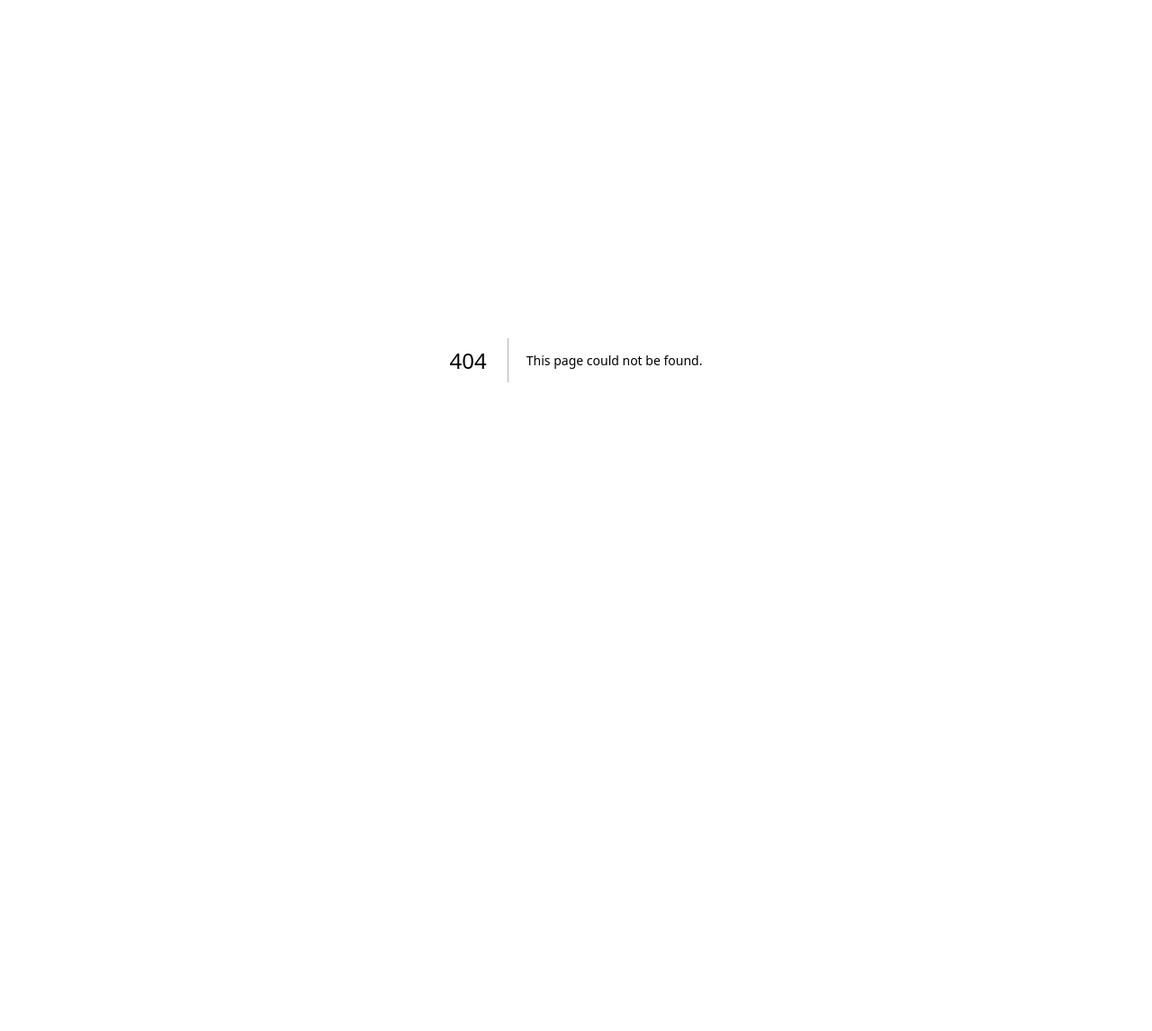
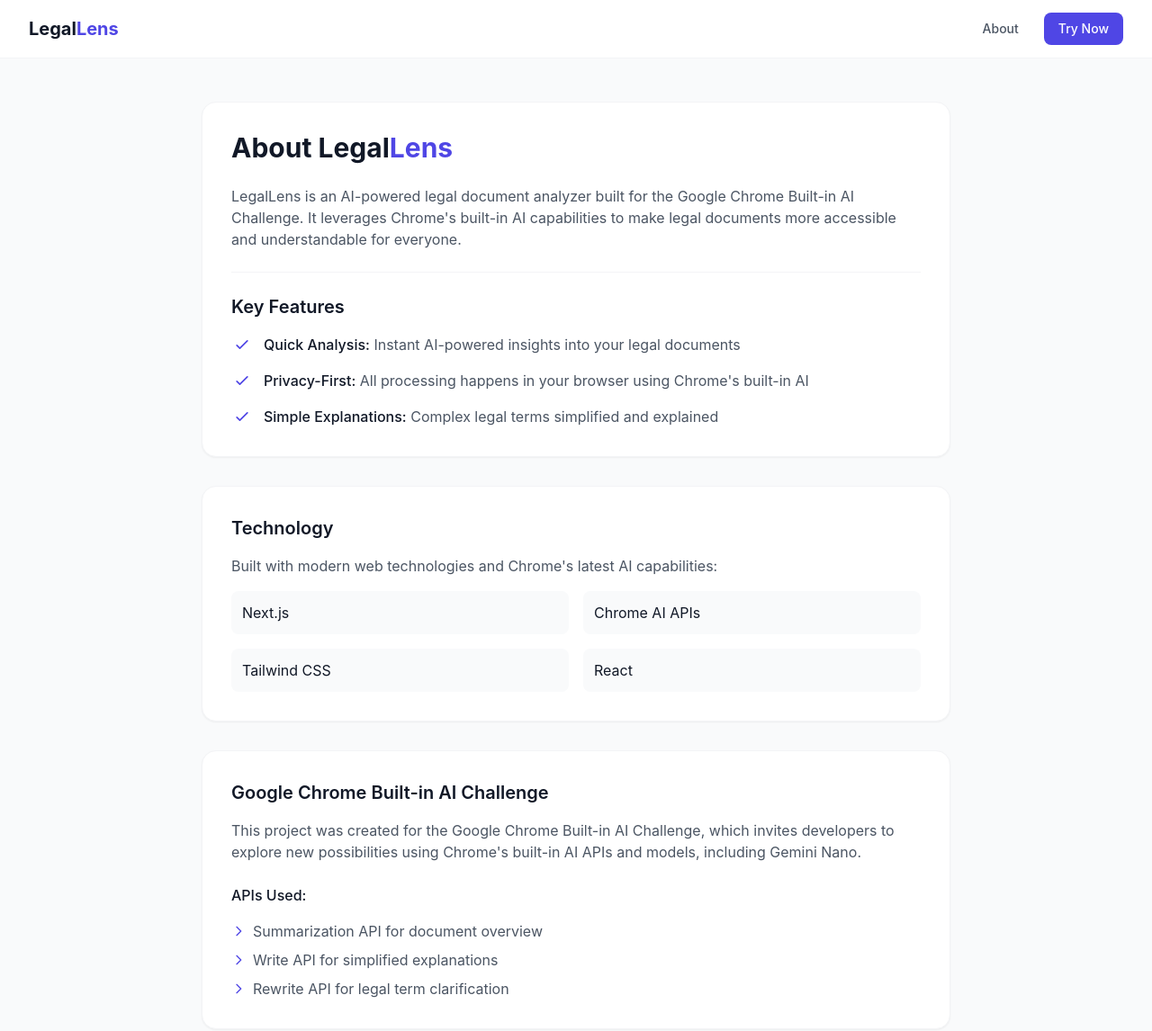
Before and after one commit to ssa206/legal-lens, a Next.js app: page /about in a window 1280 px wide. Before the commit this address had no page. Shown: the top 1146 px of the page at 90% size. Before the commit the page ends 800 px from the top, so only its background shows below. Built offline with nearby package versions, Linux system fonts and the light colour scheme.

Commit message:
about page

```diff
--- /dev/null
+++ b/app/about/page.js
@@ -0,0 +1,139 @@
+import Link from 'next/link';
+
+export default function About() {
+  return (
+    <main className="min-h-screen bg-gray-50">
+      {/* Navbar */}
+      <nav className="bg-white border-b border-gray-100">
+        <div className="max-w-7xl mx-auto px-4 sm:px-6 lg:px-8">
+          <div className="flex justify-between h-16 items-center">
+            <Link href="/" className="flex items-center">
+              <span className="text-xl font-bold text-gray-900">
+                Legal<span className="text-indigo-600">Lens</span>
+              </span>
+            </Link>
+            <div className="flex items-center space-x-4">
+              <Link
+                href="/about"
+                className="text-gray-600 hover:text-gray-900 px-3 py-2 rounded-lg text-sm font-medium"
+              >
+                About
+              </Link>
+              <Link
+                href="/"
+                className="bg-indigo-600 text-white px-4 py-2 rounded-lg text-sm font-medium hover:bg-indigo-700 transition-colors"
+              >
+                Try Now
+              </Link>
+            </div>
+          </div>
+        </div>
+      </nav>
+
+      {/* Main Content */}
+      <div className="max-w-4xl mx-auto px-4 py-12 sm:px-6 lg:px-8">
+        {/* Project Overview */}
+        <div className="bg-white rounded-2xl shadow-sm border border-gray-100 p-8 mb-8">
+          <h1 className="text-3xl font-bold text-gray-900 mb-6">
+            About Legal<span className="text-indigo-600">Lens</span>
+          </h1>
+          <p className="text-gray-600 mb-6">
+            LegalLens is an AI-powered legal document analyzer built for the Google Chrome Built-in AI Challenge.
+            It leverages Chrome&apos;s built-in AI capabilities to make legal documents more accessible and understandable for everyone.
+          </p>
+          <div className="border-t border-gray-100 pt-6">
+            <h2 className="text-xl font-semibold text-gray-900 mb-4">Key Features</h2>
+            <ul className="space-y-4">
+              <li className="flex items-start">
+                <div className="flex-shrink-0 h-6 w-6 flex items-center justify-center">
+                  <svg className="h-5 w-5 text-indigo-600" fill="none" stroke="currentColor" viewBox="0 0 24 24">
+                    <path strokeLinecap="round" strokeLinejoin="round" strokeWidth="2" d="M5 13l4 4L19 7" />
+                  </svg>
+                </div>
+                <p className="ml-3 text-gray-600">
+                  <span className="font-medium text-gray-900">Quick Analysis:</span> Instant AI-powered insights into your legal documents
+                </p>
+              </li>
+              <li className="flex items-start">
+                <div className="flex-shrink-0 h-6 w-6 flex items-center justify-center">
+                  <svg className="h-5 w-5 text-indigo-600" fill="none" stroke="currentColor" viewBox="0 0 24 24">
+                    <path strokeLinecap="round" strokeLinejoin="round" strokeWidth="2" d="M5 13l4 4L19 7" />
+                  </svg>
+                </div>
+                <p className="ml-3 text-gray-600">
+                  <span className="font-medium text-gray-900">Privacy-First:</span> All processing happens in your browser using Chrome&apos;s built-in AI
+                </p>
+              </li>
+              <li className="flex items-start">
+                <div className="flex-shrink-0 h-6 w-6 flex items-center justify-center">
+                  <svg className="h-5 w-5 text-indigo-600" fill="none" stroke="currentColor" viewBox="0 0 24 24">
+                    <path strokeLinecap="round" strokeLinejoin="round" strokeWidth="2" d="M5 13l4 4L19 7" />
+                  </svg>
+                </div>
+                <p className="ml-3 text-gray-600">
+                  <span className="font-medium text-gray-900">Simple Explanations:</span> Complex legal terms simplified and explained
+                </p>
+              </li>
+            </ul>
+          </div>
+        </div>
+
+        {/* Technology Stack */}
+        <div className="bg-white rounded-2xl shadow-sm border border-gray-100 p-8 mb-8">
+          <h2 className="text-xl font-semibold text-gray-900 mb-4">Technology</h2>
+          <div className="space-y-4">
+            <p className="text-gray-600">
+              Built with modern web technologies and Chrome&apos;s latest AI capabilities:
+            </p>
+            <ul className="grid grid-cols-2 gap-4">
+              <li className="flex items-center p-3 bg-gray-50 rounded-lg">
+                <span className="text-gray-900">Next.js</span>
+              </li>
+              <li className="flex items-center p-3 bg-gray-50 rounded-lg">
+                <span className="text-gray-900">Chrome AI APIs</span>
+              </li>
+              <li className="flex items-center p-3 bg-gray-50 rounded-lg">
+                <span className="text-gray-900">Tailwind CSS</span>
+              </li>
+              <li className="flex items-center p-3 bg-gray-50 rounded-lg">
+                <span className="text-gray-900">React</span>
+              </li>
+            </ul>
+          </div>
+        </div>
+
+        {/* Hackathon Context */}
+        <div className="bg-white rounded-2xl shadow-sm border border-gray-100 p-8">
+          <h2 className="text-xl font-semibold text-gray-900 mb-4">Google Chrome Built-in AI Challenge</h2>
+          <p className="text-gray-600 mb-6">
+            This project was created for the Google Chrome Built-in AI Challenge, which invites developers to explore
+            new possibilities using Chrome&apos;s built-in AI APIs and models, including Gemini Nano.
+          </p>
+          <div className="space-y-4">
+            <h3 className="font-medium text-gray-900">APIs Used:</h3>
+            <ul className="space-y-2 text-gray-600">
+              <li className="flex items-center">
+                <svg className="h-4 w-4 text-indigo-600 mr-2" fill="none" stroke="currentColor" viewBox="0 0 24 24">
+                  <path strokeLinecap="round" strokeLinejoin="round" strokeWidth="2" d="M9 5l7 7-7 7" />
+                </svg>
+                Summarization API for document overview
+              </li>
+              <li className="flex items-center">
+                <svg className="h-4 w-4 text-indigo-600 mr-2" fill="none" stroke="currentColor" viewBox="0 0 24 24">
+                  <path strokeLinecap="round" strokeLinejoin="round" strokeWidth="2" d="M9 5l7 7-7 7" />
+                </svg>
+                Write API for simplified explanations
+              </li>
+              <li className="flex items-center">
+                <svg className="h-4 w-4 text-indigo-600 mr-2" fill="none" stroke="currentColor" viewBox="0 0 24 24">
+                  <path strokeLinecap="round" strokeLinejoin="round" strokeWidth="2" d="M9 5l7 7-7 7" />
+                </svg>
+                Rewrite API for legal term clarification
+              </li>
+            </ul>
+          </div>
+        </div>
+      </div>
+    </main>
+  );
+}
--- a/app/page.js
+++ b/app/page.js
@@ -5,6 +5,7 @@
 import PDFViewer from './components/pdf/PDFViewer';
 import Navbar from './components/Navbar';
 import AIAnalysis from './components/AIAnalyzer';
+import Link from 'next/link';
 const STORAGE_KEY = 'legal_lens_current_doc';
 
 export default function Home() {
@@ -53,11 +54,34 @@
   }, [currentPDF]);
 
   return (
-    <main className="min-h-screen p-2 sm:p-4 md:p-6 lg:p-8">
-      <div className="max-w-[1920px] mx-auto">
-        <Navbar onNewUpload={handleNewUpload} showNewUploadButton={!!currentPDF} />
+    <main className="min-h-screen bg-gray-50">
+      {/* Updated Navbar with Links */}
+      <nav className="bg-white border-b border-gray-100">
+        <div className="max-w-7xl mx-auto px-4 sm:px-6 lg:px-8">
+          <div className="flex justify-between h-16 items-center">
+            <Link href="/" className="flex items-center">
+              <span className="text-xl font-bold text-gray-900">
+                Legal<span className="text-indigo-600">Lens</span>
+              </span>
+            </Link>
+            <div className="flex items-center space-x-4">
+              <Link
+                href="/about"
+                className="text-gray-600 hover:text-gray-900 px-3 py-2 rounded-lg text-sm font-medium"
+              >
+                About
+              </Link>
+              <button
+                onClick={handleNewUpload}
+                className="bg-indigo-600 text-white px-4 py-2 rounded-lg text-sm font-medium hover:bg-indigo-700 transition-colors"
+              >
+                Upload Document
+              </button>
+            </div>
+          </div>
+        </div>
+      </nav>
 
-        <div className="flex flex-col lg:flex-row gap-4 sm:gap-6 mt-16 sm:mt-20">
       {!currentPDF ? (
         <div className="w-full flex flex-col items-center justify-start p-2 sm:p-4">
           <div className="max-w-2xl w-full">
@@ -157,7 +181,6 @@
           </div>
         </>
       )}
-        </div>
 
       {showUploadModal && (
         <div
@@ -182,7 +205,6 @@
           </div>
         </div>
       )}
-      </div>
     </main>
   );
 }
```
Lines whose indentation alone changed are shown as unchanged.
